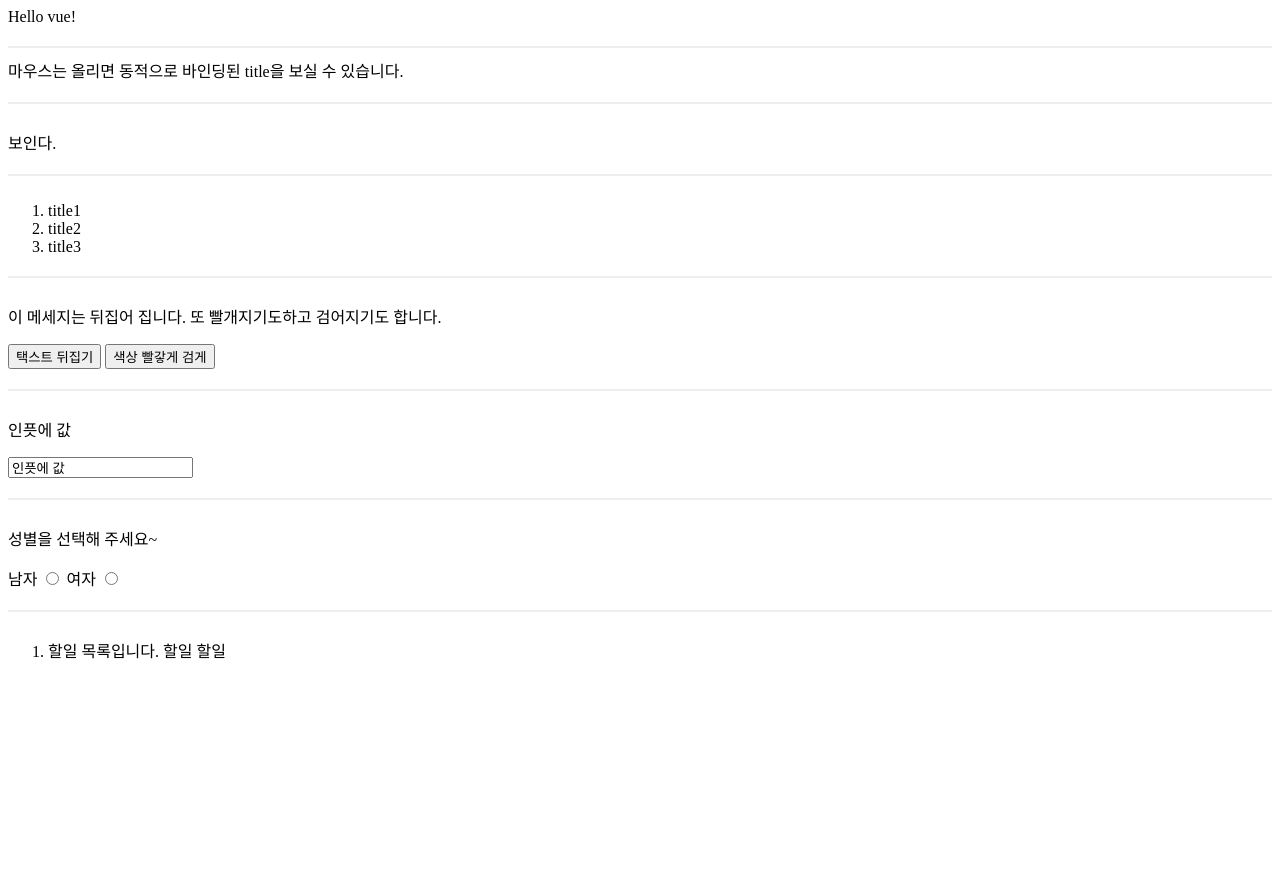
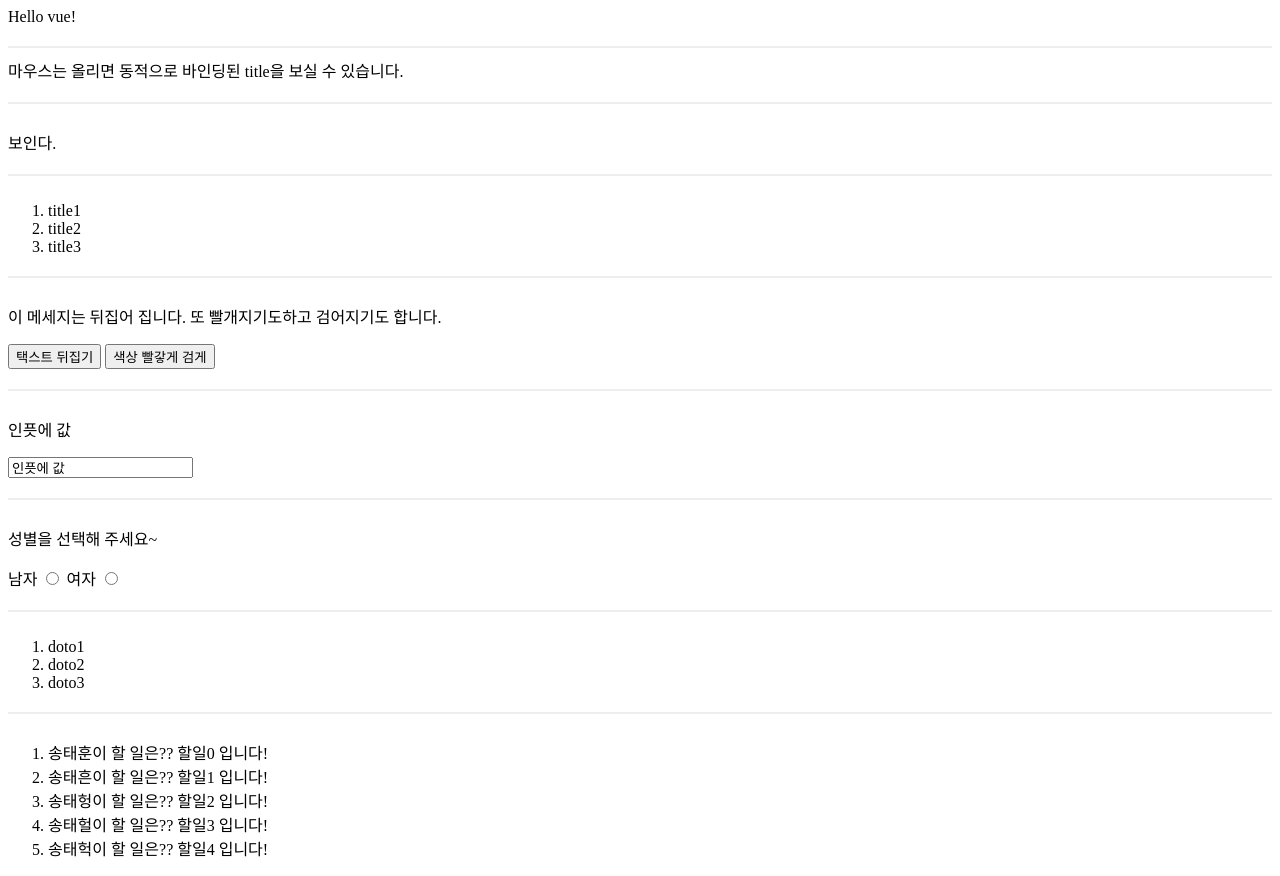
Before and after one commit to Song-tea-hoon/second_vuejs, a plain HTML site: page start.html in a window 1280 px wide. Before the commit the page ends 800 px from the top, so only its background shows below. Drawn offline with Linux system fonts and the light colour scheme.

Commit message:
컴포넌트 연습

```diff
--- a/start.html
+++ b/start.html
@@ -53,7 +53,21 @@
 
     <div id="app7">
         <ol>
-            <todo-item></todo-item>
+            <todo-item
+                v-for="item in todos"
+                v-bind:todo="item"
+                v-bind:key="item.id">
+            </todo-item>
+        </ol>
+    </div>
+
+    <div id="app7-extand">
+        <ol>
+            <todo-item-type2
+                v-for="item in todoItems"
+                v-bind:todo="item"
+                v-bind:key="item.id">
+            </todo-item-type2>
         </ol>
     </div>
 </body>
@@ -144,14 +158,40 @@
         }
     });
 
+    //컴포넌트
     Vue.component('todo-item',{
-        template: '<li>할일 목록입니다. 할일 할일</li>'
+        props:['todo'],
+        template: '<li>{{ todo.text }}</li>'
     })
 
     var app7 = new Vue({
-        el: '#app7'
+        el: '#app7',
+        data: {
+            todos: [
+                {id:0, text: 'doto1'},
+                {id:1, text: 'doto2'},
+                {id:2, text: 'doto3'}
+            ]
+        }
     });
 
+    //컴포넌트 추가
+    Vue.component('todo-item-type2',{
+        props:['todo'],
+        template: '<li>{{todo.name + "이 할 일은?? " +todo.text + " 입니다!"}}</li>'
+    });
 
+    var app7Ex = new Vue({
+        el: '#app7-extand',
+        data:{
+            todoItems:[
+                {id:0, text:'할일0', name:'송태훈'},
+                {id:1, text:'할일1', name:'송태흔'},
+                {id:2, text:'할일2', name:'송태헝'},
+                {id:3, text:'할일3', name:'송태헐'},
+                {id:4, text:'할일4', name:'송태헉'}
+            ]
+        }
+    })
 </script>
 </html>
```
